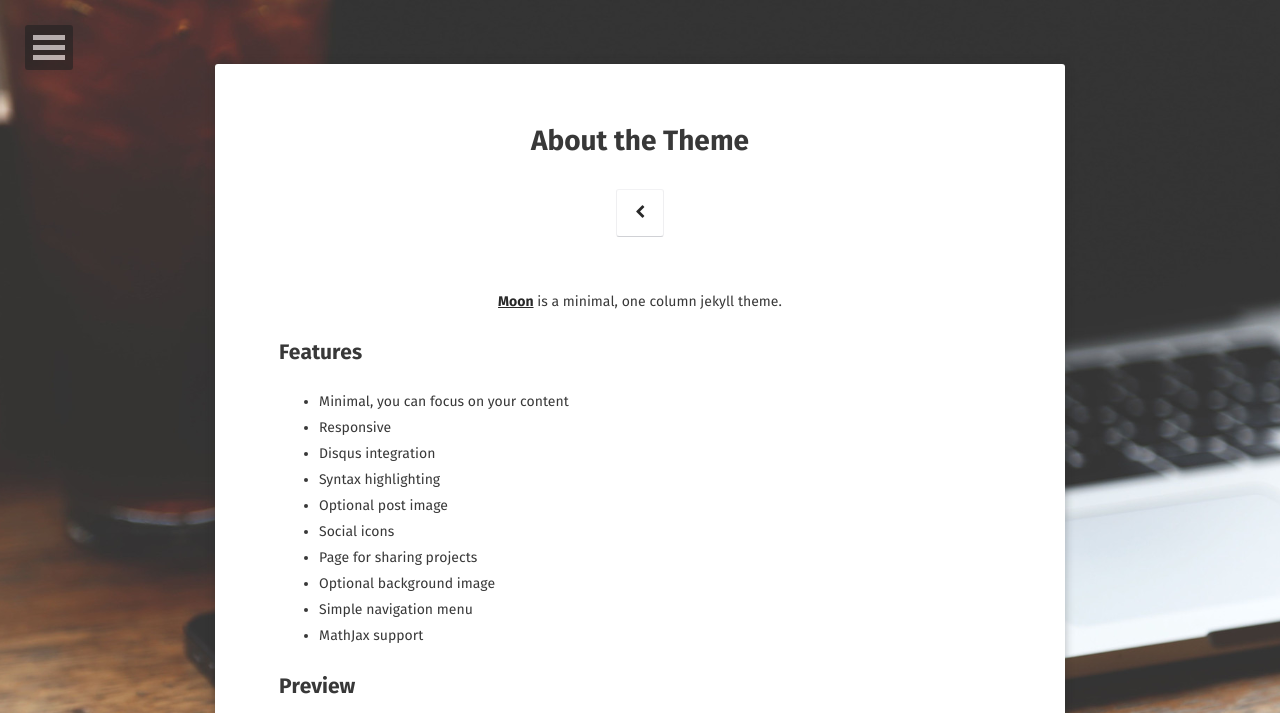
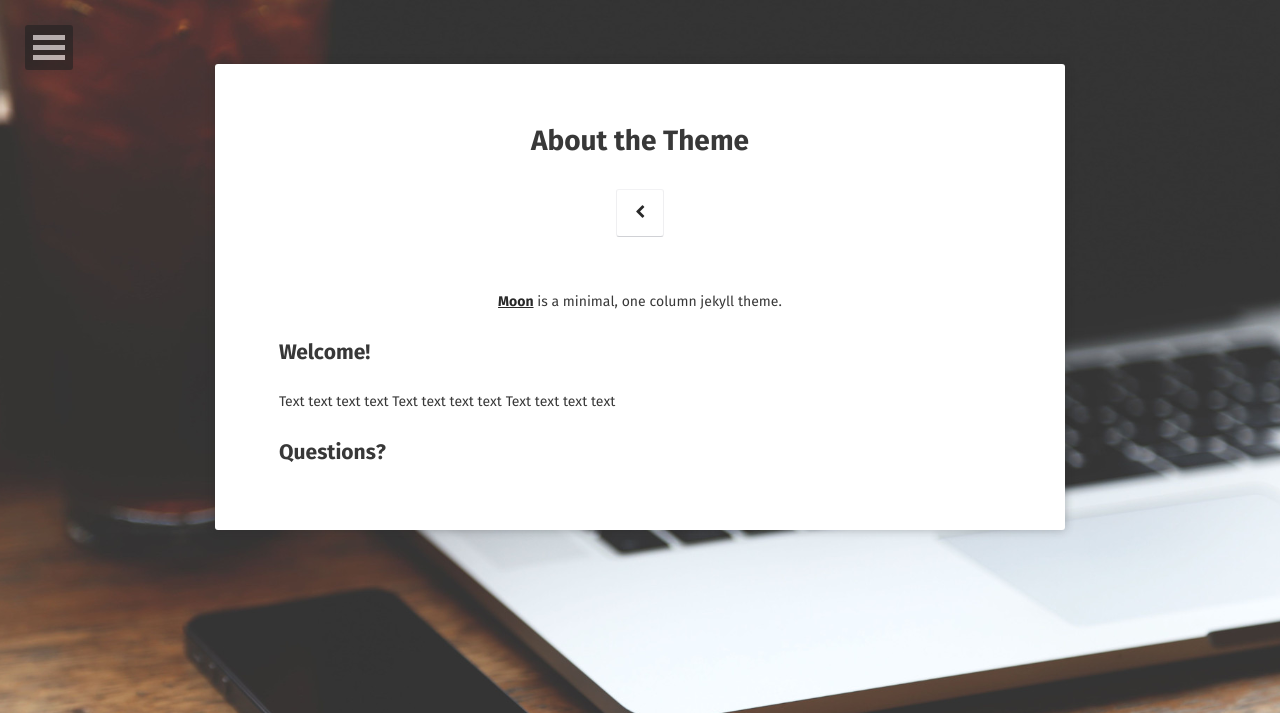
Before and after one commit to secretinternets/public-website, a Jekyll site: the page built from about/index.md, in a window 1280 px wide. Shown: the top 713 px of the page. Built offline with Jekyll 4.4.1, drawn with Linux system fonts in a browser that asks for light colours; some web fonts are replaced; some of the changed text lies outside the part shown; grey boxes are pictures that could not be loaded.

Commit message:
Update index.md

```diff
--- a/about/index.md
+++ b/about/index.md
@@ -8,30 +8,9 @@ comments: false
 
 <center><a href="http://taylantatli.github.io/Moon"><b>Moon</b></a> is a minimal, one column jekyll theme.</center>
 
-## Features
-* Minimal, you can focus on your content
-* Responsive
-* Disqus integration
-* Syntax highlighting
-* Optional post image
-* Social icons
-* Page for sharing projects
-* Optional background image
-* Simple navigation menu
-* MathJax support
+## Welcome!
+Text text text text
+Text text text text
+Text text text text
 
-## Preview
-
-{% capture images %}
-    https://cloud.githubusercontent.com/assets/754514/14509720/61c61058-01d6-11e6-93ab-0918515ecd56.png
-    https://cloud.githubusercontent.com/assets/754514/14509716/61ac6c8e-01d6-11e6-879f-8308883de790.png
-{% endcapture %}
-{% include gallery images=images caption="Screenshots of Moon Theme" cols=2 %}
-
-See a [live version of Moon](http://taylantatli.github.io/Moon) hosted on GitHub.
-
-## Getting Started
-
-To learn how to install and use this theme check out the [Setup Guide](http://taylantatli.me/Moon/moon-theme/) for more information.
-
-[Install Moon](https://github.com/TaylanTatli/Moon){: .btn}
+## Questions?
```
